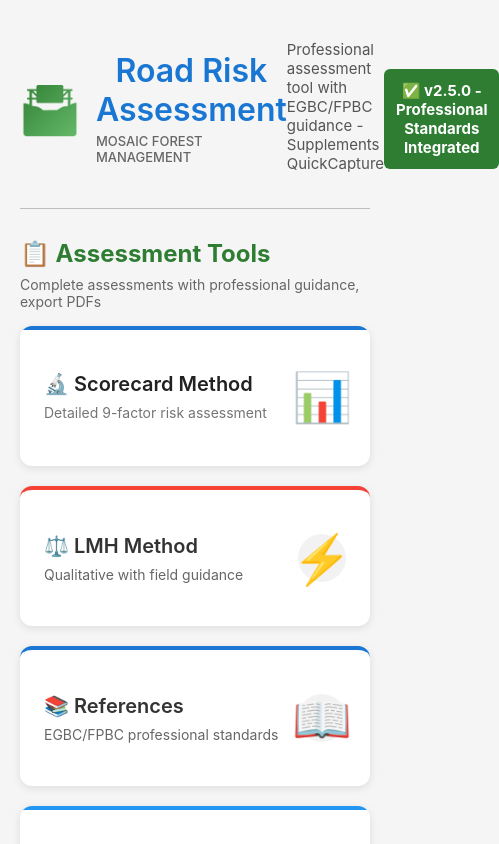
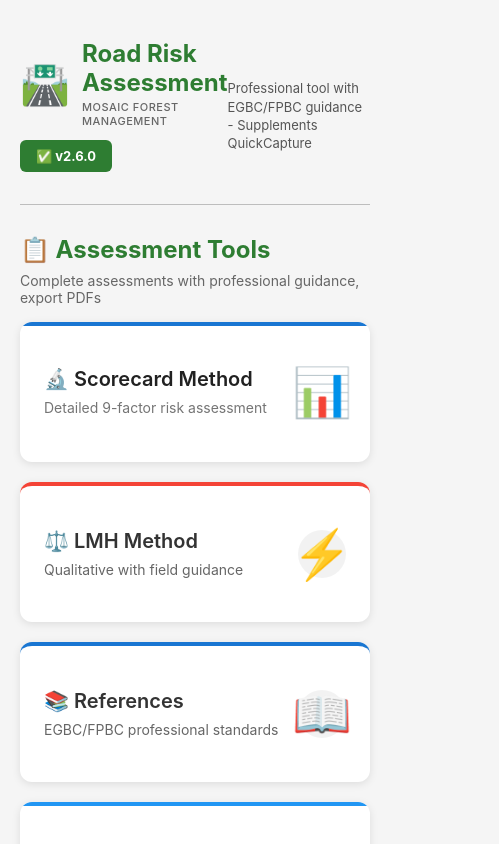
Before and after one commit to davidbeleznay/RoadRiskAssessment, a React (Create React App) app: page / in a window 390 px wide. Shown: the top 844 px of the page, 499 px wide, since content can reach past the window. Built offline with nearby package versions, Linux system fonts and the light colour scheme.

Commit message:
Update to v2.6.0, optimize header for mobile display

```diff
--- a/src/screens/HomeScreen.js
+++ b/src/screens/HomeScreen.js
@@ -33,21 +33,12 @@
     navigate('/lmh-risk');
   };
 
-  const navigateToHistory = () => {
-    navigate('/history');
-  };
-
-  const navigateToDashboard = () => {
-    navigate('/dashboard');
-  };
-
-  const navigateToReferences = () => {
-    navigate('/references');
-  };
+  const navigateToHistory = () => navigate('/history');
+  const navigateToDashboard = () => navigate('/dashboard');
+  const navigateToReferences = () => navigate('/references');
 
   const handleExport = async (format) => {
     setIsExporting(true);
-
     try {
       if (format === 'json') {
         const data = exportToJSON();
@@ -58,7 +49,6 @@
         downloadCSV(csvContent);
         alert('✅ Exported to CSV!');
       }
-
       await loadStats();
     } catch (error) {
       alert('❌ Export failed: ' + error.message);
@@ -71,48 +61,41 @@
   return (
     <div className="home-container">
       <div className="app-header">
-        <div style={{display: 'flex', alignItems: 'center', justifyContent: 'center', gap: '16px', marginBottom: '12px'}}>
-          <div style={{
-            fontSize: '48px',
-            background: 'linear-gradient(135deg, #2e7d32 0%, #66bb6a 100%)',
-            WebkitBackgroundClip: 'text',
-            WebkitTextFillColor: 'transparent',
-            fontWeight: 'bold'
-          }}>
-            🛣️
-          </div>
+        {/* Mobile-friendly header */}
+        <div style={{display: 'flex', alignItems: 'center', justifyContent: 'space-between', gap: '12px', marginBottom: '12px', flexWrap: 'wrap'}}>
+          <div style={{display: 'flex', alignItems: 'center', gap: '12px', flex: '1 1 auto'}}>
+            <div style={{fontSize: '40px', lineHeight: '1'}}>🛣️</div>
             <div style={{textAlign: 'left'}}>
-            <h1 className="app-title" style={{margin: 0, fontSize: '32px'}}>Road Risk Assessment</h1>
-            <p style={{margin: '4px 0 0 0', fontSize: '13px', color: '#666', fontWeight: '500'}}>
-              MOSAIC FOREST MANAGEMENT
+              <h1 style={{margin: 0, fontSize: '24px', lineHeight: '1.2', color: '#2e7d32'}}>
+                Road Risk Assessment
+              </h1>
+              <p style={{margin: '2px 0 0 0', fontSize: '11px', color: '#666', fontWeight: '500', textTransform: 'uppercase', letterSpacing: '0.5px'}}>
+                Mosaic Forest Management
               </p>
             </div>
           </div>
-        <p className="app-subtitle" style={{fontSize: '15px', color: '#555'}}>
-          Professional assessment tool with EGBC/FPBC guidance - Supplements QuickCapture
-        </p>
           <div style={{
             background: '#2e7d32',
             color: 'white',
-          padding: '12px',
+            padding: '8px 16px',
             borderRadius: '6px',
-          marginTop: '10px',
-          textAlign: 'center',
             fontWeight: 'bold',
-          fontSize: '15px'
+            fontSize: '13px',
+            whiteSpace: 'nowrap'
           }}>
-          ✅ v2.5.0 - Professional Standards Integrated
+            ✅ v2.6.0
           </div>
+        </div>
+        <p style={{fontSize: '13px', color: '#555', lineHeight: '1.4', margin: '8px 0 0 0'}}>
+          Professional tool with EGBC/FPBC guidance - Supplements QuickCapture
+        </p>
       </div>
 
       {stats && stats.inspections > 0 && (
         <div style={{
-          textAlign: 'center',
-          margin: '20px 0',
-          padding: '16px',
+          textAlign: 'center', margin: '20px 0', padding: '16px',
           background: 'linear-gradient(135deg, #e8f5e9 0%, #f1f8e9 100%)',
-          borderRadius: '8px',
-          border: '2px solid #4caf50'
+          borderRadius: '8px', border: '2px solid #4caf50'
         }}>
           <div style={{fontSize: '24px', fontWeight: 'bold', color: '#2e7d32'}}>
             {stats.inspections}
@@ -141,10 +124,8 @@
           </div>
 
           <div className="field-card" onClick={navigateToLMH} style={{
-            background: 'white',
-            borderTop: '4px solid #f44336',
-            boxShadow: '0 2px 8px rgba(0, 0, 0, 0.1)',
-            cursor: 'pointer'
+            background: 'white', borderTop: '4px solid #f44336',
+            boxShadow: '0 2px 8px rgba(0, 0, 0, 0.1)', cursor: 'pointer'
           }}>
             <div className="field-card-content">
               <div className="field-card-title" style={{color: '#333'}}>⚖️ LMH Method</div>
@@ -156,10 +137,8 @@
           </div>
 
           <div className="field-card" onClick={navigateToReferences} style={{
-            background: 'white',
-            borderTop: '4px solid #1976d2',
-            boxShadow: '0 2px 8px rgba(0, 0, 0, 0.1)',
-            cursor: 'pointer'
+            background: 'white', borderTop: '4px solid #1976d2',
+            boxShadow: '0 2px 8px rgba(0, 0, 0, 0.1)', cursor: 'pointer'
           }}>
             <div className="field-card-content">
               <div className="field-card-title" style={{color: '#333'}}>📚 References</div>
@@ -193,8 +172,7 @@
           </div>
 
           <div className="field-card" onClick={navigateToDashboard} style={{
-            background: 'linear-gradient(135deg, #1976d2 0%, #42a5f5 100%)',
-            cursor: 'pointer'
+            background: 'linear-gradient(135deg, #1976d2 0%, #42a5f5 100%)', cursor: 'pointer'
           }}>
             <div className="field-card-content">
               <div className="field-card-title" style={{color: 'white'}}>📊 Dashboard</div>
@@ -208,11 +186,8 @@
       </div>
 
       <div style={{
-        background: '#e3f2fd',
-        padding: '16px',
-        borderRadius: '8px',
-        marginTop: '20px',
-        border: '2px solid #2196f3'
+        background: '#e3f2fd', padding: '16px', borderRadius: '8px',
+        marginTop: '20px', border: '2px solid #2196f3'
       }}>
         <div style={{display: 'flex', gap: '12px', alignItems: 'start'}}>
           <div style={{fontSize: '24px'}}>💡</div>
@@ -221,8 +196,8 @@
               Professional Workflow
             </div>
             <div style={{fontSize: '14px', color: '#555', lineHeight: '1.5'}}>
-              Complete detailed assessments following EGBC/FPBC standards and generate professional PDF reports.
-              Supplement with <strong>QuickCapture</strong> for GPS coordinates and field photos that upload directly to LRM.
+              Complete assessments following EGBC/FPBC standards and generate professional PDFs.
+              Supplement with <strong>QuickCapture</strong> for GPS and field photos.
             </div>
           </div>
         </div>
@@ -231,48 +206,18 @@
       {showExport && (
         <div style={{
           background: 'linear-gradient(135deg, #e8f5e9 0%, #f1f8e9 100%)',
-          borderRadius: '12px',
-          padding: '24px',
-          marginTop: '20px',
+          borderRadius: '12px', padding: '24px', marginTop: '20px',
           boxShadow: '0 4px 16px rgba(76, 175, 80, 0.3)',
           border: '3px solid #4caf50'
         }}>
           <h3 style={{marginTop: 0, color: '#2e7d32'}}>📊 Export Assessment Data</h3>
-
-          <div style={{
-            display: 'grid',
-            gridTemplateColumns: 'repeat(auto-fit, minmax(180px, 1fr))',
-            gap: '16px'
-          }}>
-            <button
-              onClick={() => handleExport('json')}
-              disabled={isExporting}
-              style={{
-                background: '#2196f3',
-                color: 'white',
-                border: 'none',
-                padding: '20px',
-                borderRadius: '8px',
-                cursor: 'pointer',
-                fontWeight: 'bold'
-              }}
-            >
+          <div style={{display: 'grid', gridTemplateColumns: 'repeat(auto-fit, minmax(180px, 1fr))', gap: '16px'}}>
+            <button onClick={() => handleExport('json')} disabled={isExporting}
+              style={{background: '#2196f3', color: 'white', border: 'none', padding: '20px', borderRadius: '8px', cursor: 'pointer', fontWeight: 'bold'}}>
               📄 JSON
             </button>
-
-            <button
-              onClick={() => handleExport('csv')}
-              disabled={isExporting}
-              style={{
-                background: '#4caf50',
-                color: 'white',
-                border: 'none',
-                padding: '20px',
-                borderRadius: '8px',
-                cursor: 'pointer',
-                fontWeight: 'bold'
-              }}
-            >
+            <button onClick={() => handleExport('csv')} disabled={isExporting}
+              style={{background: '#4caf50', color: 'white', border: 'none', padding: '20px', borderRadius: '8px', cursor: 'pointer', fontWeight: 'bold'}}>
               📊 CSV
             </button>
           </div>
@@ -280,7 +225,7 @@
       )}
 
       <div className="app-footer">
-        <div className="app-version">v2.5.0 - Professional Standards Integrated</div>
+        <div className="app-version">v2.6.0 - Multi-Segment LMH + QuickCapture Integration</div>
         <div className="app-copyright">© 2025 Mosaic Forest Management</div>
       </div>
     </div>
```
Lines whose indentation alone changed are shown as unchanged.
